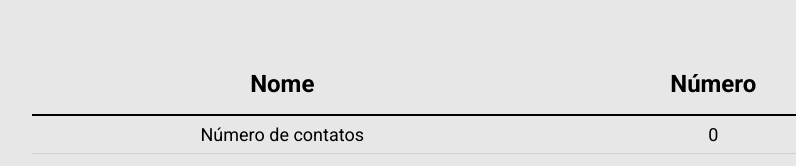
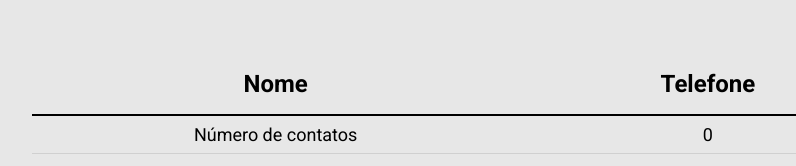
Before and after one commit to LuizGustavo17/projeto_lista_telefonica, a plain HTML site: page index.html in a window 1280 px wide. Shown: the part 232-398 px from the top of the page, without its empty margins (128-924 px from the left). Drawn offline with Linux system fonts and the light colour scheme.

Commit message:
mudando o nome de uma coluna

```diff
--- a/index.html
+++ b/index.html
@@ -27,7 +27,7 @@
                         Nome
                     </th>
                     <th>
-                        Número
+                        Telefone
                     </th>
                     <th></th>
                 </tr>
```
